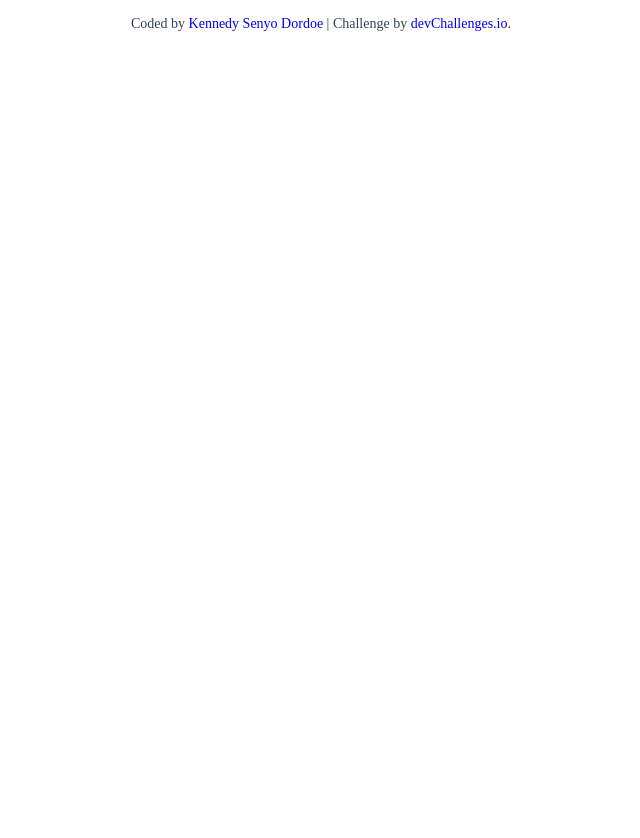
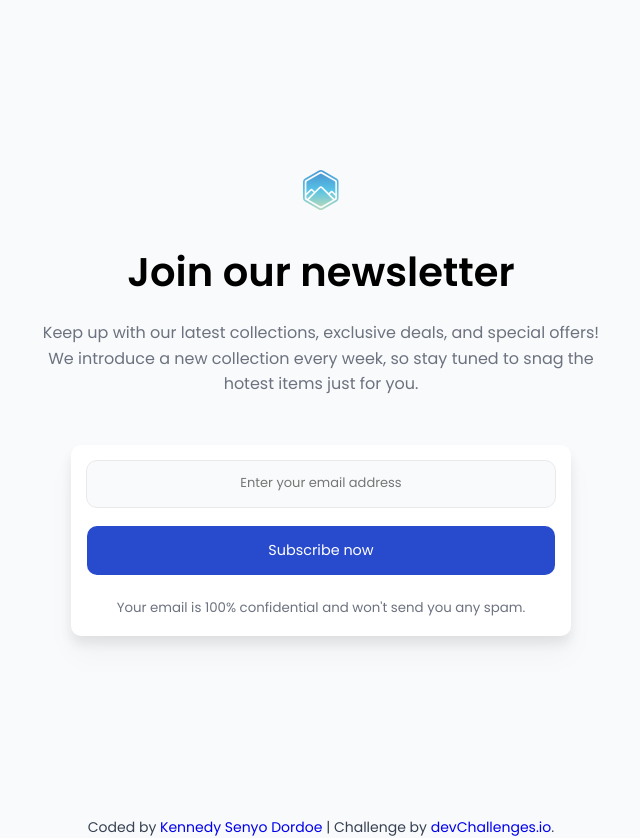
Before and after one commit to Kennedysenyo/join-our-newsletter, a plain HTML site: page index.html in a window 1280 px wide. Shown: the whole page, without its empty margins (319-959 px from the left). Before the commit the page ends 816 px from the top, so only its background shows below. Drawn offline with Linux system fonts and the light colour scheme.

Commit message:
Add markup and styling

```diff
--- a/index.html
+++ b/index.html
@@ -15,28 +15,7 @@
     <title>Join Our Newsletter | devChallenges.io</title>
 
     <!--You are welcome to delete these styles or modify them in your own stylesheet -->
-    <style>
-      * {
-        margin: 0;
-        padding: 0;
-        box-sizing: border-box;
-      }
-
-      body {
-        height: 100vh;
-      }
-
-      .author-info {
-        font-size: 14px;
-        text-align: center;
-        margin-top: 16px;
-        color: rgb(55, 65, 81);
-      }
-
-      .author-info a {
-        text-decoration: none;
-      }
-    </style>
+    <link rel="stylesheet" href="./styles.css" />
   </head>
   <body>
     <!--
@@ -52,6 +31,32 @@
 
     -->
 
+    <main>
+      <div class="logo-div">
+        <img src="./resources/logo.svg" alt="logo" />
+      </div>
+      <h1 class="title">Join our newsletter</h1>
+      <p class="details">
+        Keep up with our latest collections, exclusive deals, and special
+        offers! <br />
+        We introduce a new collection every week, so stay tuned to snag the
+        <br />
+        hotest items just for you.
+      </p>
+      <div class="form-div">
+        <form>
+          <input
+            type="text"
+            name="email"
+            placeholder="Enter your email address"
+          />
+          <button>Subscribe now</button>
+        </form>
+        <small>
+          Your email is 100% confidential and won't send you any spam.
+        </small>
+      </div>
+    </main>
     <div class="author-info">
       Coded by <a href="#">Kennedy Senyo Dordoe</a> | Challenge by
       <a href="https://www.devchallenges.io?ref=challenge" target="_blank"
--- /dev/null
+++ b/styles.css
@@ -0,0 +1,95 @@
+@import url("https://fonts.googleapis.com/css2?family=Poppins:ital,wght@0,100;0,200;0,300;0,400;0,500;0,600;0,700;0,800;0,900;1,100;1,200;1,300;1,400;1,500;1,600;1,700;1,800;1,900&display=swap");
+
+* {
+  margin: 0;
+  padding: 0;
+  box-sizing: border-box;
+}
+
+input,
+button {
+  border: none;
+  outline: none;
+  color: inherit;
+  font: inherit;
+  background: transparent;
+}
+
+svg {
+  width: 100%;
+  display: block;
+}
+
+body {
+  height: 100vh;
+  background-color: #f9fafb;
+  line-height: 1.6;
+  font-family: "Poppins", sans-serif;
+  color: #6c727f;
+}
+
+main {
+  height: inherit;
+  display: flex;
+  flex-direction: column;
+  justify-content: center;
+  align-items: center;
+  gap: 1rem;
+  text-align: center;
+}
+
+.title {
+  font-size: 2.5rem;
+  font-weight: 600;
+  color: #000000;
+}
+
+.form-div {
+  margin-top: 2rem;
+  background-color: #fff;
+  padding: 1rem;
+  border-radius: 10px;
+  box-shadow: 0px 20px 30px 0px rgba(0, 0, 0, 0.03),
+    0px 8px 12px 0px rgba(0, 0, 0, 0.08);
+  width: 100%;
+  max-width: 500px;
+}
+
+.form-div form {
+  display: flex;
+  flex-direction: column;
+  gap: 1.2rem;
+  margin-bottom: 1.2rem;
+}
+
+.form-div input {
+  background-color: #f9fafb;
+  color: #000;
+  font-size: 13px;
+  padding: 0.8rem;
+  text-align: center;
+  border-radius: 10px;
+  outline: 1px solid #6c727f27;
+}
+.form-div button {
+  padding: 0.8rem;
+  border-radius: 10px;
+  background-color: #284bce;
+  color: #fff;
+  font-size: 0.9rem;
+}
+
+form small {
+  font-size: 0.6rem;
+}
+
+.author-info {
+  font-size: 14px;
+  text-align: center;
+  margin-top: 16px;
+  color: rgb(55, 65, 81);
+}
+
+.author-info a {
+  text-decoration: none;
+}
```
